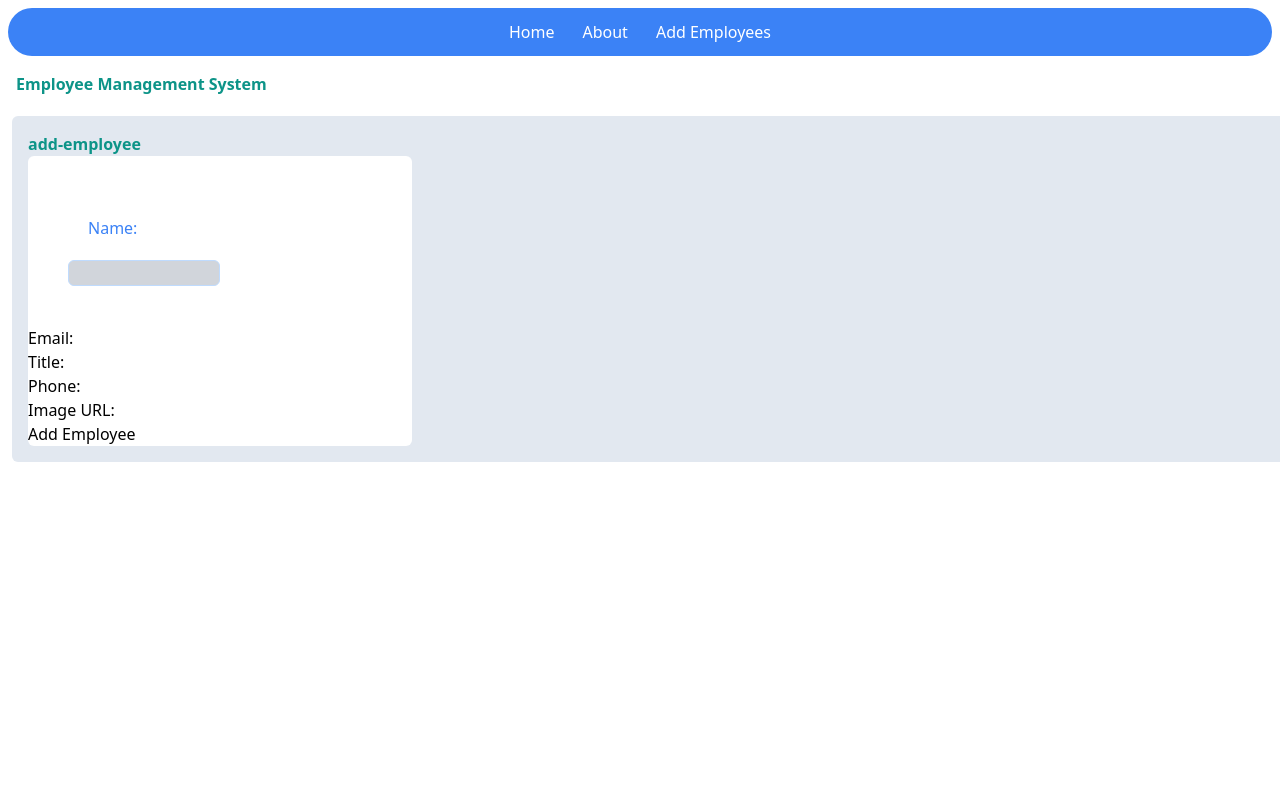
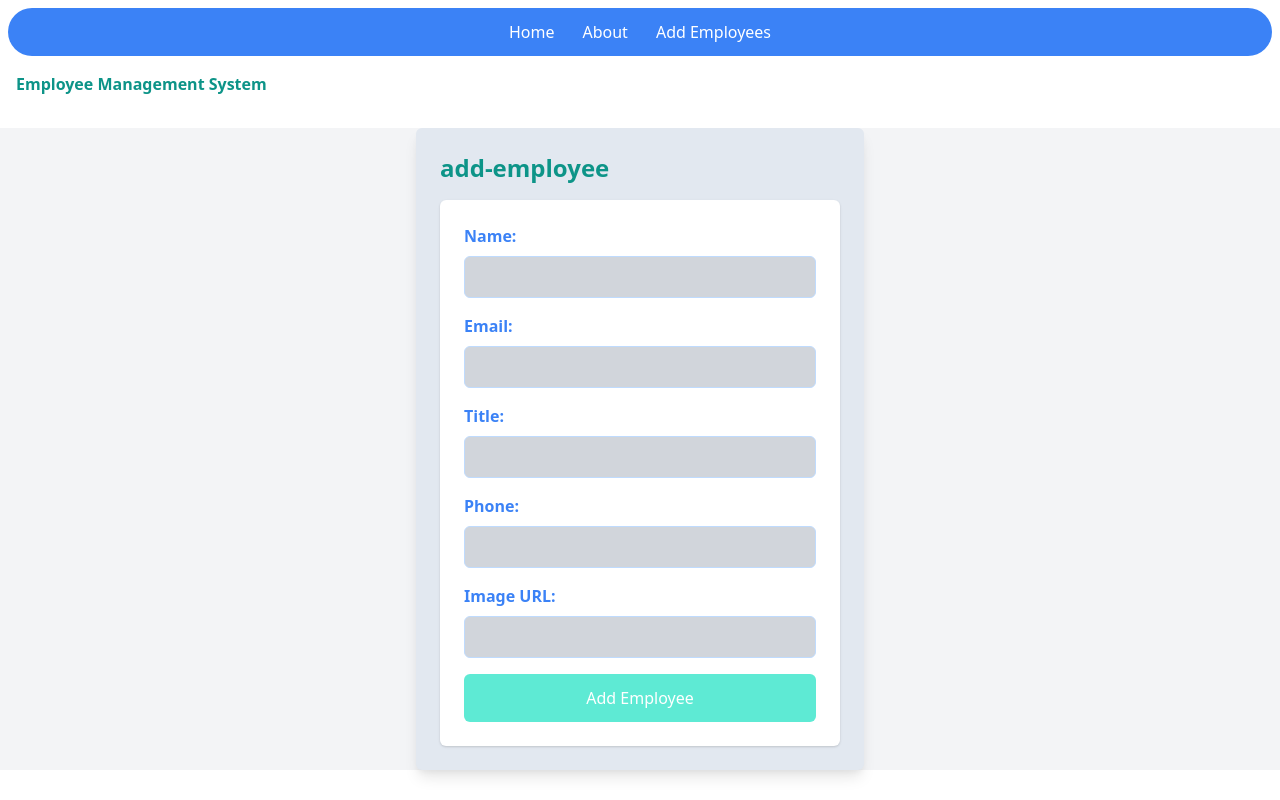
Before and after one commit to emmanuelwangila/employeemgt, an Angular app: page /add-employee in a window 1280 px wide. Built offline with nearby package versions, Linux system fonts and the light colour scheme.

Commit message:
code clean ups

```diff
--- a/src/app/addemployee/addemployee.component.html
+++ b/src/app/addemployee/addemployee.component.html
@@ -4,21 +4,29 @@
     <meta charset="UTF-8" />
     <meta name="viewport" content="width=device-width, initial-scale=1.0" />
     <title>Add Employee</title>
+    <link
+      href="https://cdn.jsdelivr.net/npm/tailwindcss@2.2.19/dist/tailwind.min.css"
+      rel="stylesheet"
+    />
   </head>
-  <body>
+  <body class="bg-gray-100">
     <div
-      class="w-full flex flex-col justify-center h-fit bg-slate-200 rounded-md m-3 p-4"
+      class="w-full max-w-md mx-auto flex flex-col justify-center h-fit bg-slate-200 rounded-md m-6 p-6 shadow-lg"
     >
-      <h2 class="text-teal-600 font-sans font-bold">{{ title }}</h2>
+      <h2 class="text-teal-600 font-sans font-bold text-2xl mb-4">
+        {{ title }}
+      </h2>
       <form
-        class="bg-white rounded-md max-w-96"
+        class="bg-white rounded-md shadow p-6"
         (ngSubmit)="addEmployee()"
         #employeeForm="ngForm"
       >
-        <div class="flex m-5 p-5 flex-col text-blue-500">
-          <label class="m-2 p-3" for="name">Name:</label>
+        <div class="flex flex-col mb-4">
+          <label class="mb-2 text-blue-500 font-semibold" for="name"
+            >Name:</label
+          >
           <input
-            class="bg-gray-300 border border-blue-200 rounded-md w-[50%]"
+            class="bg-gray-300 border border-blue-200 rounded-md p-2 w-full focus:outline-none focus:ring-2 focus:ring-teal-500"
             id="name"
             type="text"
             [(ngModel)]="employee.name"
@@ -27,9 +35,12 @@
           />
         </div>
 
-        <div>
-          <label for="email">Email:</label>
+        <div class="flex flex-col mb-4">
+          <label class="mb-2 text-blue-500 font-semibold" for="email"
+            >Email:</label
+          >
           <input
+            class="bg-gray-300 border border-blue-200 rounded-md p-2 w-full focus:outline-none focus:ring-2 focus:ring-teal-500"
             id="email"
             type="email"
             [(ngModel)]="employee.email"
@@ -38,9 +49,12 @@
           />
         </div>
 
-        <div>
-          <label for="title">Title:</label>
+        <div class="flex flex-col mb-4">
+          <label class="mb-2 text-blue-500 font-semibold" for="title"
+            >Title:</label
+          >
           <input
+            class="bg-gray-300 border border-blue-200 rounded-md p-2 w-full focus:outline-none focus:ring-2 focus:ring-teal-500"
             id="title"
             type="text"
             [(ngModel)]="employee.title"
@@ -49,9 +63,12 @@
           />
         </div>
 
-        <div>
-          <label for="phone">Phone:</label>
+        <div class="flex flex-col mb-4">
+          <label class="mb-2 text-blue-500 font-semibold" for="phone"
+            >Phone:</label
+          >
           <input
+            class="bg-gray-300 border border-blue-200 rounded-md p-2 w-full focus:outline-none focus:ring-2 focus:ring-teal-500"
             id="phone"
             type="text"
             [(ngModel)]="employee.phone"
@@ -60,9 +77,12 @@
           />
         </div>
 
-        <div>
-          <label for="imageUrl">Image URL:</label>
+        <div class="flex flex-col mb-4">
+          <label class="mb-2 text-blue-500 font-semibold" for="imageUrl"
+            >Image URL:</label
+          >
           <input
+            class="bg-gray-300 border border-blue-200 rounded-md p-2 w-full focus:outline-none focus:ring-2 focus:ring-teal-500"
             id="imageUrl"
             type="text"
             [(ngModel)]="employee.imageUrl"
@@ -70,7 +90,11 @@
           />
         </div>
 
-        <button type="submit" [disabled]="!employeeForm.form.valid">
+        <button
+          type="submit"
+          [disabled]="!employeeForm.form.valid"
+          class="bg-teal-600 text-white rounded-md p-3 w-full hover:bg-teal-700 focus:outline-none focus:ring-2 focus:ring-teal-500 disabled:bg-teal-300"
+        >
           Add Employee
         </button>
       </form>
--- a/src/index.html
+++ b/src/index.html
@@ -8,11 +8,6 @@
     <link rel="icon" type="image/x-icon" href="favicon.ico" />
   </head>
   <body>
-    <app-root>
-      <main>
-        <router-outlet></router-outlet>
-        <!-- Routed components will be displayed here -->
-      </main>
-    </app-root>
+    <app-root> </app-root>
   </body>
 </html>
```
